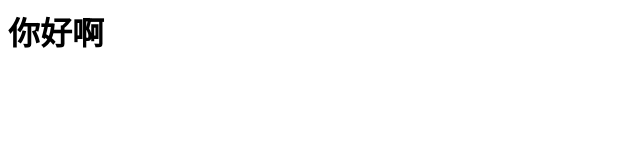
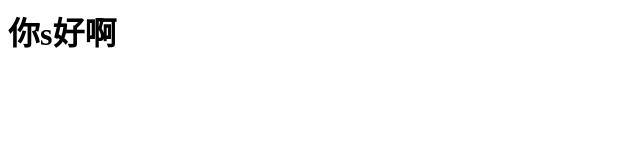
Before and after one commit to shoujibang/shoujibang.github.io, a plain HTML site: page index.html in a window 1280 px wide. Shown: the full height of the page, 0-640 px from the left. Drawn offline with Linux system fonts and the light colour scheme.

Commit message:
我的作品
我的作品

```diff
--- a/index.html
+++ b/index.html
@@ -1,7 +1,7 @@
 <html>
     <title>github</title>
     <body>
-        <h1>你好啊</h1>
+        <h1>你s好啊</h1>
 
 
     </body>
```
